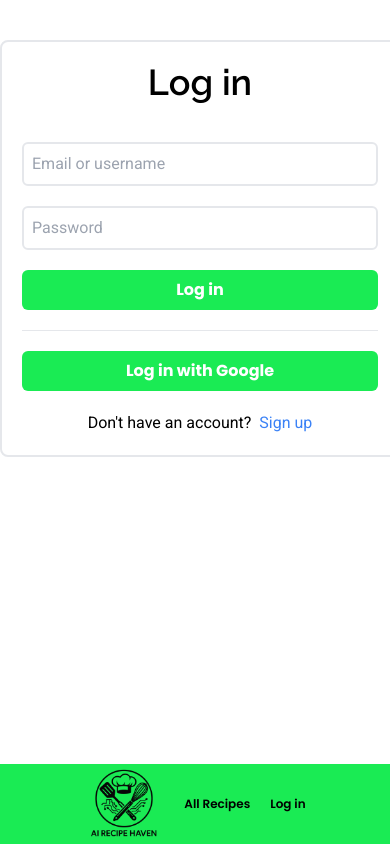
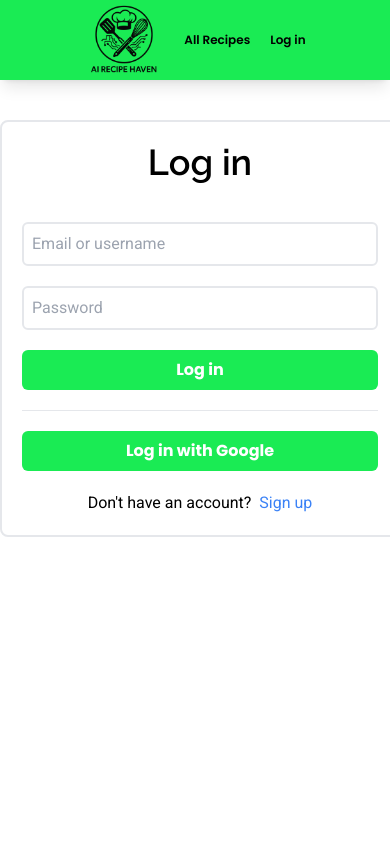
Before and after one commit to karanssu/ai-recipe-haven, a Next.js app: page /login in a window 390 px wide. Built offline with nearby package versions, Linux system fonts and the light colour scheme; no server answers.

Commit message:
User Navbar is at the top and stayes put when scrolled

```diff
--- a/app/(root)/(user)/layout.tsx
+++ b/app/(root)/(user)/layout.tsx
@@ -15,7 +15,7 @@ export default async function Layout({
 	}
 
 	return (
-		<div className="pb-20 md:pb-0">
+		<div className="pt-20">
 			<Navbar />
 			{user && <ChatBot userId={user._id} />}
 			{children}
--- a/app/components/(user)/Navbar.tsx
+++ b/app/components/(user)/Navbar.tsx
@@ -15,7 +15,7 @@ const Navbar = async () => {
 	return (
 		<nav
 			className="
-     fixed bottom-0 left-0 right-0 bg-primaryBg md:relative md:bg-primaryBg
+     fixed top-0 left-0 right-0 bg-primaryBg md:bg-primaryBg
      container mx-auto px-2 md:px-16
      flex justify-center md:justify-between items-center
      z-50 shadow-lg md:shadow-none
```
